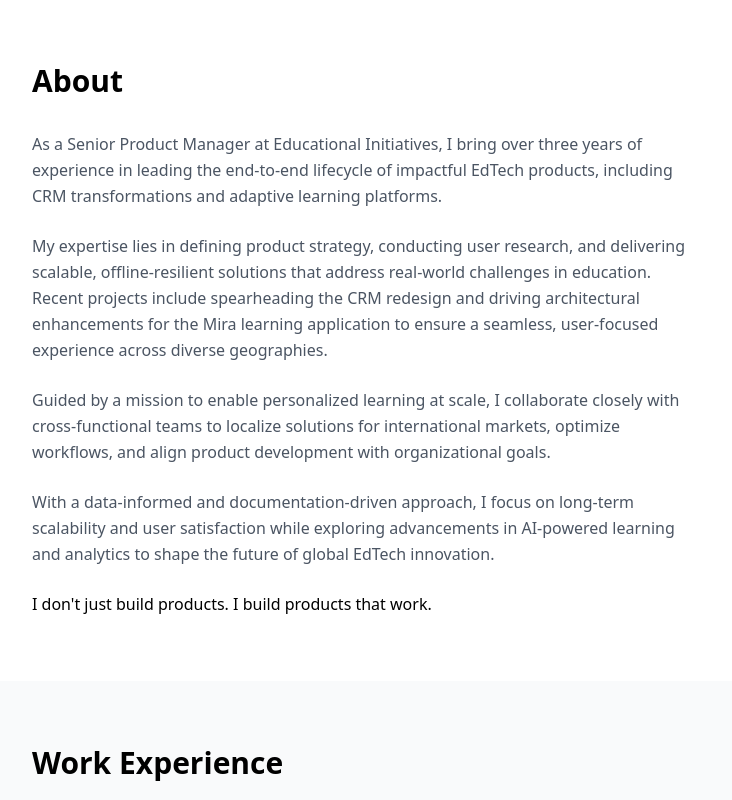
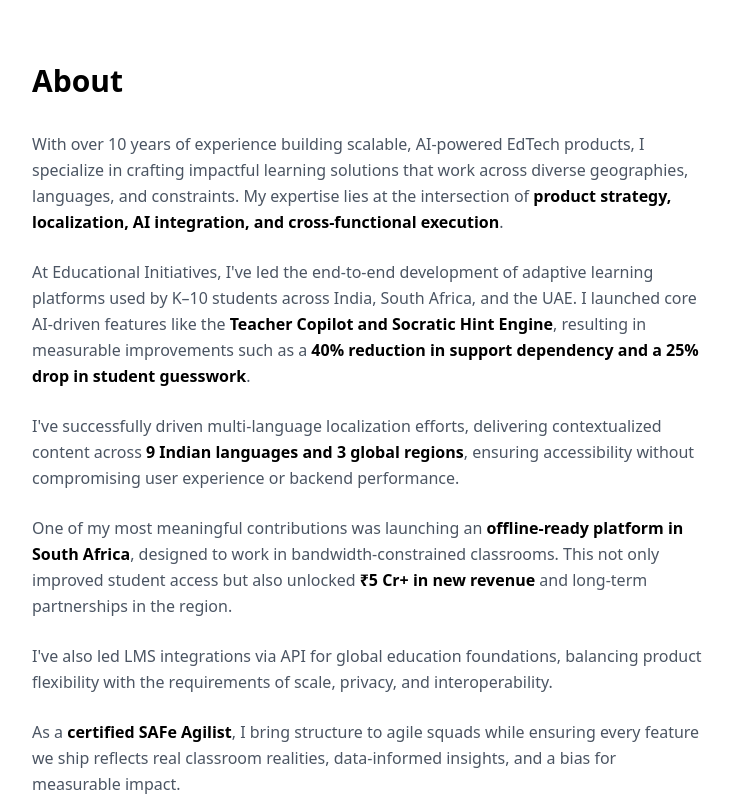
Before and after one commit to qa-aman/portfolio-aman-parmar, a React (Vite) app: page / in a window 1280 px wide. Shown: the part 660-1460 px from the top of the page, without its empty margins (272-1004 px from the left). Built offline with nearby package versions, Linux system fonts and the light colour scheme.

Commit message:
Update About section content
Replaces the content of the About section with the new text, applying bold formatting to key phrases.

```diff
--- a/src/components/AboutSection.tsx
+++ b/src/components/AboutSection.tsx
@@ -7,23 +7,27 @@ const AboutSection = () => {
 
         <div className="space-y-6 text-gray-600 leading-relaxed">
           <p>
-            As a Senior Product Manager at Educational Initiatives, I bring over three years of experience in leading the end-to-end lifecycle of impactful EdTech products, including CRM transformations and adaptive learning platforms.
+            With over 10 years of experience building scalable, AI-powered EdTech products, I specialize in crafting impactful learning solutions that work across diverse geographies, languages, and constraints. My expertise lies at the intersection of <span className="font-semibold text-black">product strategy, localization, AI integration, and cross-functional execution</span>.
           </p>
 
           <p>
-            My expertise lies in defining product strategy, conducting user research, and delivering scalable, offline-resilient solutions that address real-world challenges in education. Recent projects include spearheading the CRM redesign and driving architectural enhancements for the Mira learning application to ensure a seamless, user-focused experience across diverse geographies.
+            At Educational Initiatives, I've led the end-to-end development of adaptive learning platforms used by K–10 students across India, South Africa, and the UAE. I launched core AI-driven features like the <span className="font-semibold text-black">Teacher Copilot and Socratic Hint Engine</span>, resulting in measurable improvements such as a <span className="font-semibold text-black">40% reduction in support dependency and a 25% drop in student guesswork</span>.
           </p>
 
           <p>
-            Guided by a mission to enable personalized learning at scale, I collaborate closely with cross-functional teams to localize solutions for international markets, optimize workflows, and align product development with organizational goals.
+            I've successfully driven multi-language localization efforts, delivering contextualized content across <span className="font-semibold text-black">9 Indian languages and 3 global regions</span>, ensuring accessibility without compromising user experience or backend performance.
           </p>
 
           <p>
-            With a data-informed and documentation-driven approach, I focus on long-term scalability and user satisfaction while exploring advancements in AI-powered learning and analytics to shape the future of global EdTech innovation.
+            One of my most meaningful contributions was launching an <span className="font-semibold text-black">offline-ready platform in South Africa</span>, designed to work in bandwidth-constrained classrooms. This not only improved student access but also unlocked <span className="font-semibold text-black">₹5 Cr+ in new revenue</span> and long-term partnerships in the region.
           </p>
 
-          <p className="font-medium text-black">
-            I don't just build products. I build products that work.
+          <p>
+            I've also led LMS integrations via API for global education foundations, balancing product flexibility with the requirements of scale, privacy, and interoperability.
+          </p>
+
+          <p>
+            As a <span className="font-semibold text-black">certified SAFe Agilist</span>, I bring structure to agile squads while ensuring every feature we ship reflects real classroom realities, data-informed insights, and a bias for measurable impact.
           </p>
         </div>
       </div>
```
